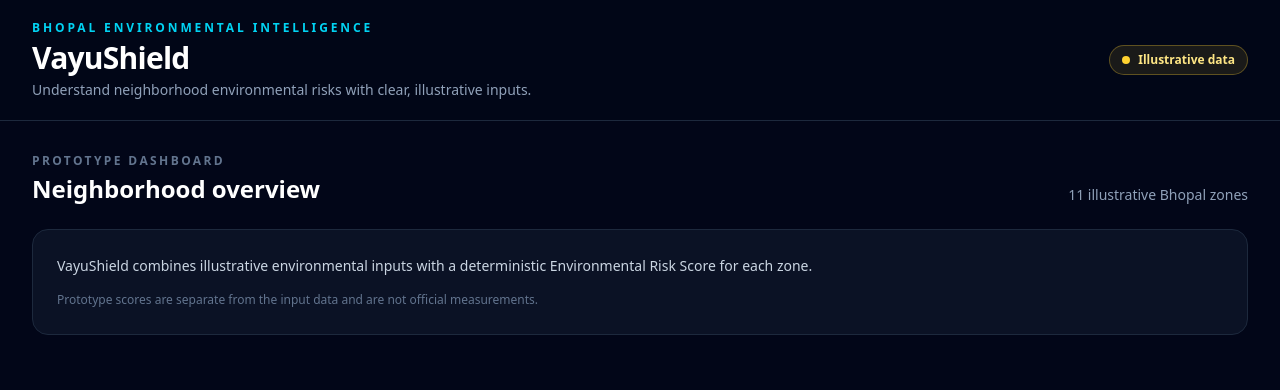
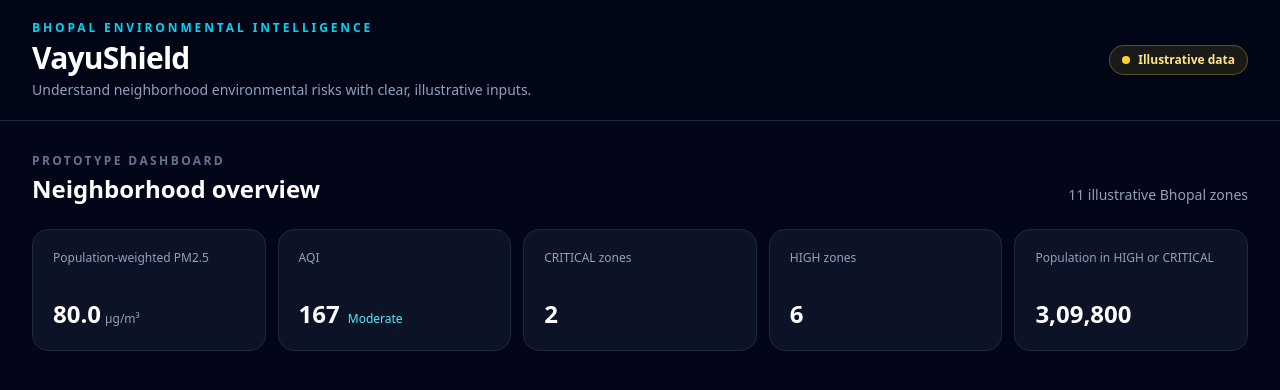
Before and after one commit to Virtualord/vayushield, a React (Vite) app in the folder client/: page / in a window 1280 px wide. Shown: the top 390 px of the page. Built offline with nearby package versions, Linux system fonts and the light colour scheme.

Commit message:
feat(ui): add summary stat strip

```diff
--- /dev/null
+++ b/client/src/components/SummaryStrip.jsx
@@ -0,0 +1,37 @@
+const stats = [
+  { key: 'weightedPM25', label: 'Population-weighted PM2.5', suffix: 'µg/m³' },
+  { key: 'aqi', label: 'AQI', detail: 'category' },
+  { key: 'criticalCount', label: 'CRITICAL zones' },
+  { key: 'highCount', label: 'HIGH zones' },
+  { key: 'highOrCriticalPopulation', label: 'Population in HIGH or CRITICAL' },
+];
+
+export default function SummaryStrip({ summary }) {
+  return (
+    <section aria-label="Bhopal summary indicators" className="grid grid-cols-2 gap-3 sm:grid-cols-3 xl:grid-cols-5">
+      {stats.map(({ key, label, suffix, detail }) => (
+        <article
+          key={key}
+          className="min-w-0 rounded-2xl border border-slate-800 bg-slate-900/80 p-4 sm:p-5"
+        >
+          <h3 className="min-h-9 text-xs font-medium leading-4 text-slate-400">{label}</h3>
+          {detail === 'category' ? (
+            <p className="mt-3 break-words text-xl font-semibold text-white sm:text-2xl">
+              {summary.aqi}
+              <span className="ml-2 text-xs font-medium text-cyan-300">{summary.category}</span>
+            </p>
+          ) : (
+            <p className="mt-3 break-words text-2xl font-semibold tabular-nums text-white">
+              {key === 'weightedPM25'
+                ? summary[key].toFixed(1)
+                : summary[key].toLocaleString('en-IN')}
+              {suffix && (
+                <span className="ml-1 text-xs font-medium text-slate-400">{suffix}</span>
+              )}
+            </p>
+          )}
+        </article>
+      ))}
+    </section>
+  );
+}
--- a/client/src/main.jsx
+++ b/client/src/main.jsx
@@ -1,10 +1,22 @@
+import { useMemo, useState } from 'react';
 import { StrictMode } from 'react';
 import { createRoot } from 'react-dom/client';
 import DashboardHeader from './components/DashboardHeader.jsx';
+import SummaryStrip from './components/SummaryStrip.jsx';
 import { zones } from './data/zones.js';
+import { rankZones } from './utils/riskEngine.js';
+import { buildDashboardSummary } from './utils/dashboardSummary.js';
 import './style.css';
 
 function App() {
+  const [scenario] = useState({
+    windSpeed: null,
+    traffic: 'normal',
+    industry: 'normal',
+  });
+  const assessments = useMemo(() => rankZones(zones, scenario), [scenario]);
+  const summary = useMemo(() => buildDashboardSummary(assessments), [assessments]);
+
   return (
     <div className="min-h-screen bg-slate-950 text-slate-100">
       <DashboardHeader />
@@ -22,16 +34,7 @@ function App() {
             {zones.length} illustrative Bhopal zones
           </p>
         </div>
-        <section className="rounded-2xl border border-slate-800 bg-slate-900/70 p-5 sm:p-6">
-          <p className="text-sm leading-6 text-slate-300">
-            VayuShield combines illustrative environmental inputs with a deterministic
-            Environmental Risk Score for each zone.
-          </p>
-          <p className="mt-3 text-xs leading-5 text-slate-500">
-            Prototype scores are separate from the input data and are not official
-            measurements.
-          </p>
-        </section>
+        <SummaryStrip summary={summary} />
       </main>
     </div>
   );
--- /dev/null
+++ b/client/src/utils/dashboardSummary.js
@@ -0,0 +1,30 @@
+import { aqiFromPM25 } from './riskEngine.js';
+
+export function buildDashboardSummary(assessments) {
+  const totalPopulation = assessments.reduce(
+    (total, { zone }) => total + zone.population,
+    0,
+  );
+  const weightedPM25 = totalPopulation
+    ? assessments.reduce(
+        (total, { effectivePM25, zone }) =>
+          total + effectivePM25 * zone.population,
+        0,
+      ) / totalPopulation
+    : 0;
+  const highZones = assessments.filter(({ level }) => level === 'HIGH');
+  const criticalZones = assessments.filter(({ level }) => level === 'CRITICAL');
+  const aqi = aqiFromPM25(weightedPM25);
+
+  return {
+    weightedPM25,
+    aqi: aqi.aqi,
+    category: aqi.category,
+    highCount: highZones.length,
+    criticalCount: criticalZones.length,
+    highOrCriticalPopulation: [...highZones, ...criticalZones].reduce(
+      (total, { zone }) => total + zone.population,
+      0,
+    ),
+  };
+}
```
Also changed, not shown: 1 other file (tests, documents, lock files or other folders).
